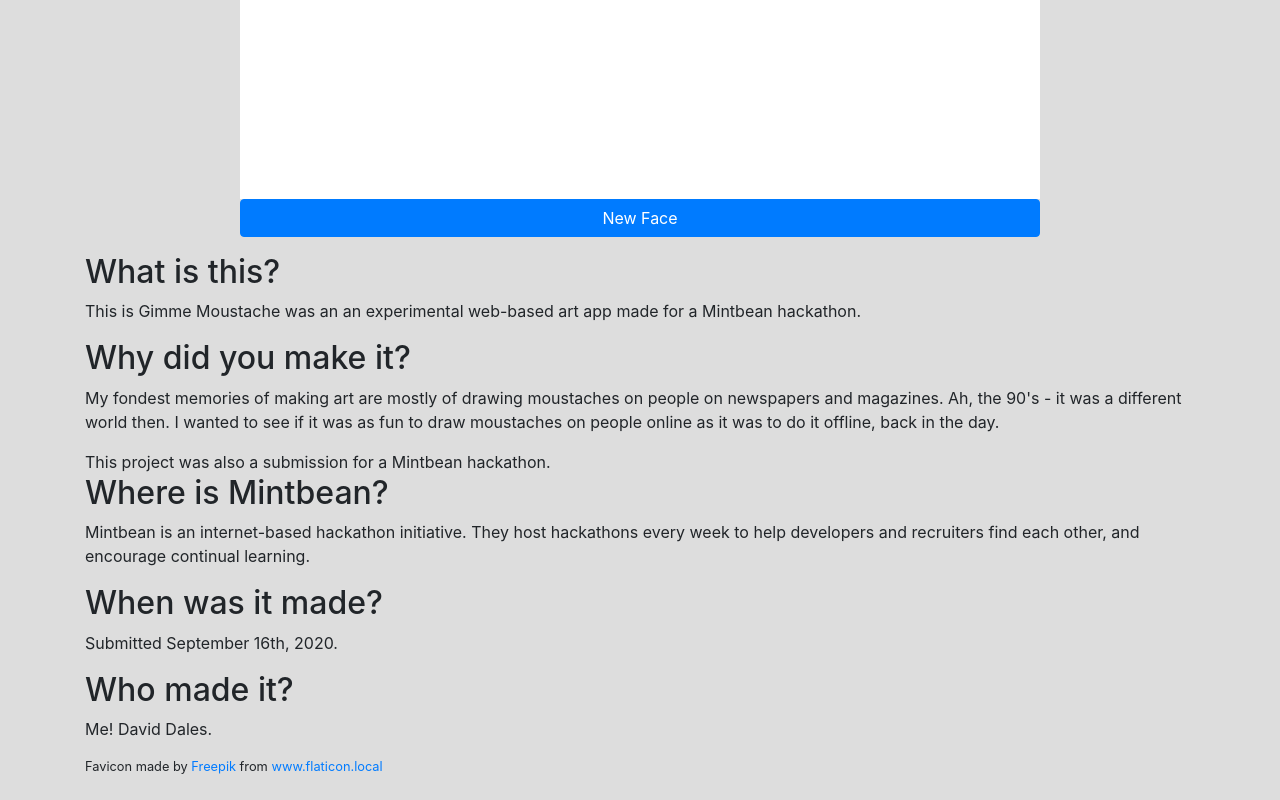
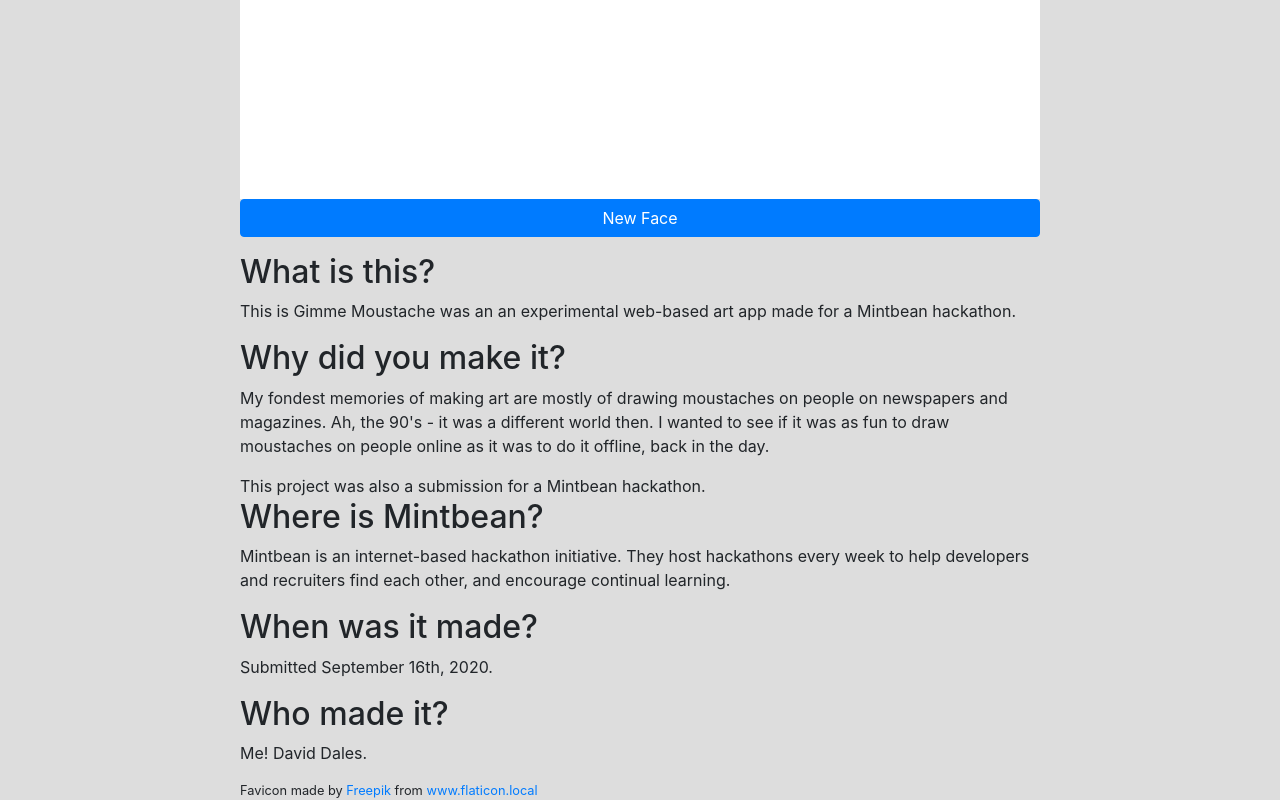
Before and after one commit to davidd647/gimme-moustache, a website built with Parcel: page src/index.html in a window 1280 px wide. Shown: the part 621-1421 px from the top of the page. Before the commit the page ends 1397 px from the top, so only its background shows below. Built offline with nearby package versions, Linux system fonts and the light colour scheme.

Commit message:
updated readme, fixed some homepage stylings

```diff
--- a/src/index.html
+++ b/src/index.html
@@ -62,7 +62,7 @@
       <div id="saved" class="pt-3 d-none"></div>
     </div>
 
-    <div class="container pt-3">
+    <div class="container pt-3" style="max-width: 830px">
       <h2>What is this?</h2>
 
       <p>
```
Also changed, not shown: README.md.
